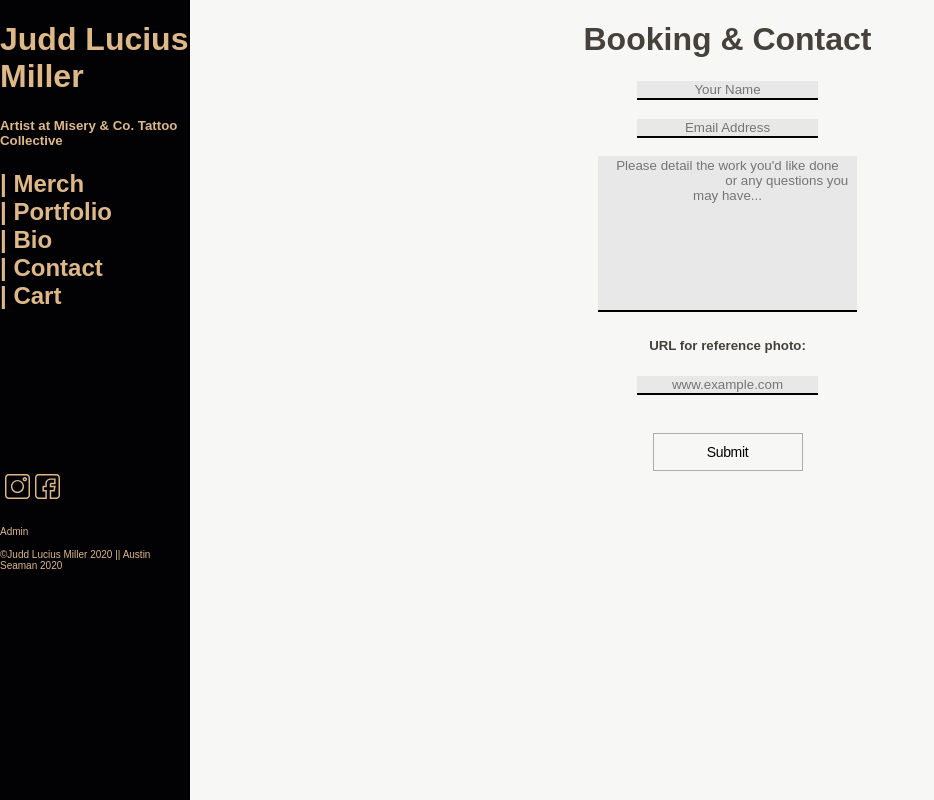
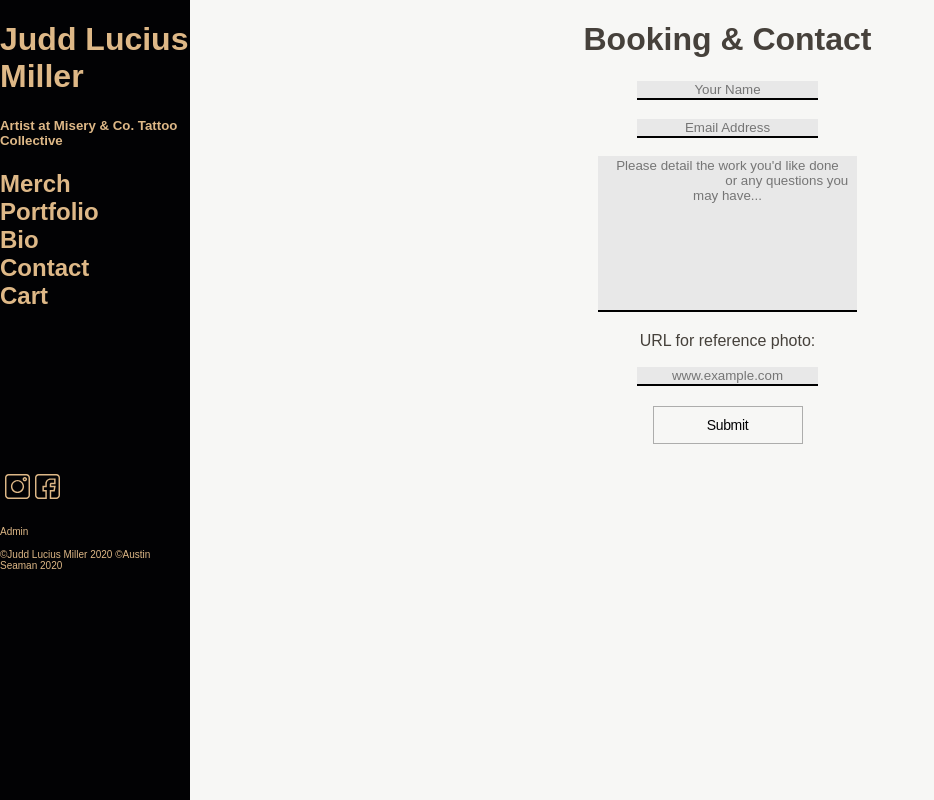
Before and after one commit to austinseaman/JuddMiller, a React (Create React App) app in the folder client/: page /contact in a window 1280 px wide. Shown: the whole page, without its empty margins (0-934 px from the left). Built offline with nearby package versions, Linux system fonts and the light colour scheme; a web font is replaced by a local one.

Commit message:
light styling updates, installed react-calendar in client to start playing with tomorrow

```diff
--- a/client/package.json
+++ b/client/package.json
@@ -8,6 +8,7 @@
     "@testing-library/user-event": "^7.2.1",
     "axios": "^0.20.0",
     "react": "^16.13.1",
+    "react-calendar": "^3.1.0",
     "react-dom": "^16.13.1",
     "react-instagram-authless-feed": "github:jamesmoriarty/react-instagram-authless-feed",
     "react-instagram-embed": "^1.5.0",
--- a/client/src/App.css
+++ b/client/src/App.css
@@ -98,6 +98,11 @@ margin-left: 30px;
 margin-right: 25px;
 }
 
+.bio h3 {
+  padding-left: 200px;
+  padding-right: 200px;
+}
+
 .booking {
   display: flex;
   flex-direction: column;
@@ -112,6 +117,7 @@ margin-right: 25px;
   display: flex;
   flex-direction: column;
   align-items: center;
+  justify-content: center;
   text-align: center;
   font-family: 'Lexend Tera', sans-serif;
   color: #46413B;
@@ -167,10 +173,10 @@ textarea {
 
 .btn {
   --text-color-normal: #020204;
-  /* --text-color-hover: #BEBBB6; */
+  --text-color-hover: #BEBBB6;
   --border-radius: 0;
   --border-color-normal: rgba(100,100,100,0.5);
-  --border-color-hover: #46413B;
+  --border-color-hover: #F7F7F5;
 
   position: relative;
   display: inline-block;
@@ -224,7 +230,8 @@ textarea {
 }
 
 .btn:hover {
-color: var(--text-color-hover);
+  color: var(--text-color-hover);
+  background-color: #020204
 }
 
 .btn:hover:before,
--- a/client/src/Bio.js
+++ b/client/src/Bio.js
@@ -47,7 +47,7 @@ const Bio = () => {
                         </div>
                         :
                         <div>
-                            <h4>{bioData[0].bioText}</h4>
+                            <h3>{bioData[0].bioText}</h3>
                         </div>}
                     </>
                 }
--- a/client/src/Contact.js
+++ b/client/src/Contact.js
@@ -19,10 +19,9 @@ export default function Contact() {
                     placeholder="Please detail the work you'd like done
                                 or any questions you may have...">
                 </textarea>
-                <h5>URL for reference photo:</h5>
+                <p>URL for reference photo:</p>
                 <input type="url" placeholder="www.example.com"/>
-                <br/>
-                <br/>
+
             </form>
             <button className="btn">Submit</button>
         </div>
--- a/client/src/Login.js
+++ b/client/src/Login.js
@@ -47,10 +47,9 @@ const Login = () => {
                 />
                 <p>{authErrMsg}</p>
 
-                <button onClick={handleSubmit} className="btn">Log In</button>
+                { token ? <p>nice.</p> : <button onClick={handleSubmit} className="btn">Log In</button> }
             </form>
-            <br/>
-            { token && <p>nice</p> }
+
         </div>
     )
 }
--- a/client/src/Nav.js
+++ b/client/src/Nav.js
@@ -17,15 +17,15 @@ const Nav = (props) => {
                 <h1>Judd Lucius Miller</h1>
                 <h5>Artist at Misery & Co. Tattoo Collective</h5>
                 <h2>
-                    <Link to ='/merch'>| Merch</Link>
+                    <Link to ='/merch'>Merch</Link>
                     <br/>
-                    <Link to ='/portfolio'>| Portfolio</Link>
+                    <Link to ='/portfolio'>Portfolio</Link>
                     <br />
-                    <Link to ='/bio'>| Bio</Link>
+                    <Link to ='/bio'>Bio</Link>
                     <br />
-                    <Link to ='/contact'>| Contact</Link>
+                    <Link to ='/contact'>Contact</Link>
                     <br/>
-                    <Link to ='/cart'>| Cart</Link>
+                    <Link to ='/cart'>Cart</Link>
                 </h2>
             </span>
             <br/>
@@ -48,7 +48,7 @@ const Nav = (props) => {
             <br/>
             <span className='footer-text'>
                 {token ? <Link onClick={logout}>Logout</Link> : <Link to ='/admin'>Admin</Link>}
-                <p>©Judd Lucius Miller 2020 || Austin Seaman 2020</p>
+                <p>©Judd Lucius Miller 2020  ©Austin Seaman 2020</p>
             </span>
         </div>
     )
--- a/client/src/Portfolio.js
+++ b/client/src/Portfolio.js
@@ -5,7 +5,7 @@ export default function Portfolio() {
 
     return (
         <div className='portfolio-main'>
-            <h1>Portfolio</h1>
+            {/* <h1>Portfolio</h1> */}
             <Feed username="juddluciusmiller" classname="Feed" classnameLoading="Loading"/>
         </div>
     )
```
Also changed, not shown: 2 other files (tests, documents, lock files or other folders).
